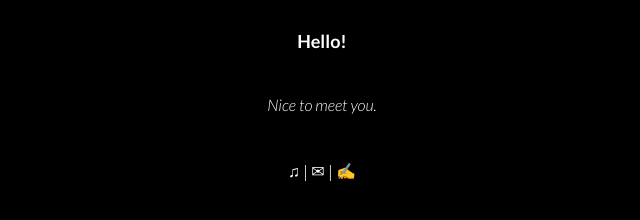
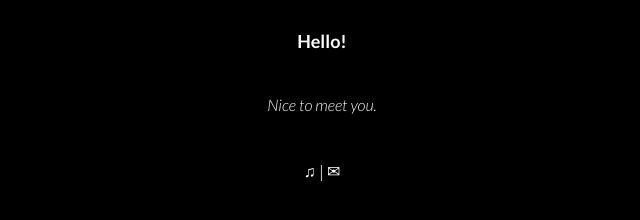
Before and after one commit to Cp-Youfy/Cp-Youfy.github.io, a plain HTML site: page index.html in a window 1280 px wide. Shown: the full height of the page, 318-958 px from the left. Drawn offline with Linux system fonts and the light colour scheme; a web font is replaced by a local one.

Commit message:
Removed hovertext
Hovertext does not work

```diff
--- a/index.html
+++ b/index.html
@@ -18,12 +18,11 @@
     <main class="main">
         <span class="center">
             <h1 class="headings"> Hello! </h1>
-            <br>
+            <br />
             <h2 class="sub-headings"> Nice to meet you.</h2>
-            <br>
+            <br />
             <p> <a href="https://open.spotify.com/playlist/09qhmyCYO2evtkkeVmceyg?si=6b2aae46f67e4a35"
-                    target="_blank">♫</a> | <a href="mailto:cpyoufy@gmail.com" target="_blank">✉</a> | <span
-                    class="hovertext" data-hover="Discord: Miki-san#2410">✍</span></p>
+                    target="_blank">♫</a> | <a href="mailto:cpyoufy@gmail.com" target="_blank">✉</a></p>
         </span>
     </main>
 </body>
--- a/style.css
+++ b/style.css
@@ -52,26 +52,3 @@ a {
     font-weight: 400;
     font-size: small;
 }
-
-.hovertext:before {
-    content: attr(data-hover);
-    visibility: hidden;
-    opacity: 0;
-    width: max-content;
-    background-color: #0d1784;
-    color: white;
-    text-align: center;
-    border-radius: 5px;
-    padding: 5px 5px;
-    transition: opacity 0.5s ease-in-out;
-
-    position: absolute;
-    z-index: 1;
-    left: 0;
-    top: 110%;
-}
-
-.hovertext:hover:before {
-    opacity: 1;
-    visibility: visible;
-}
```
